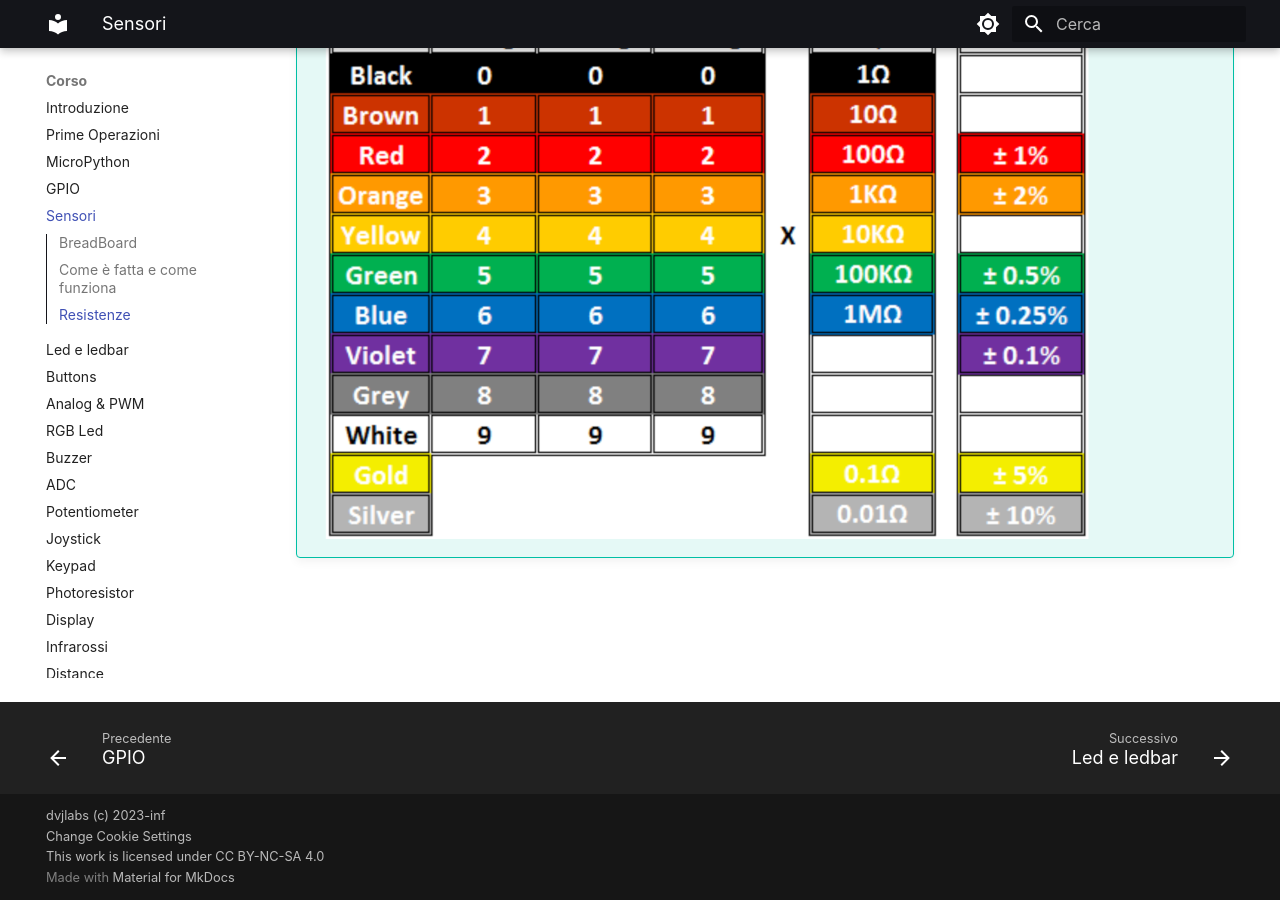
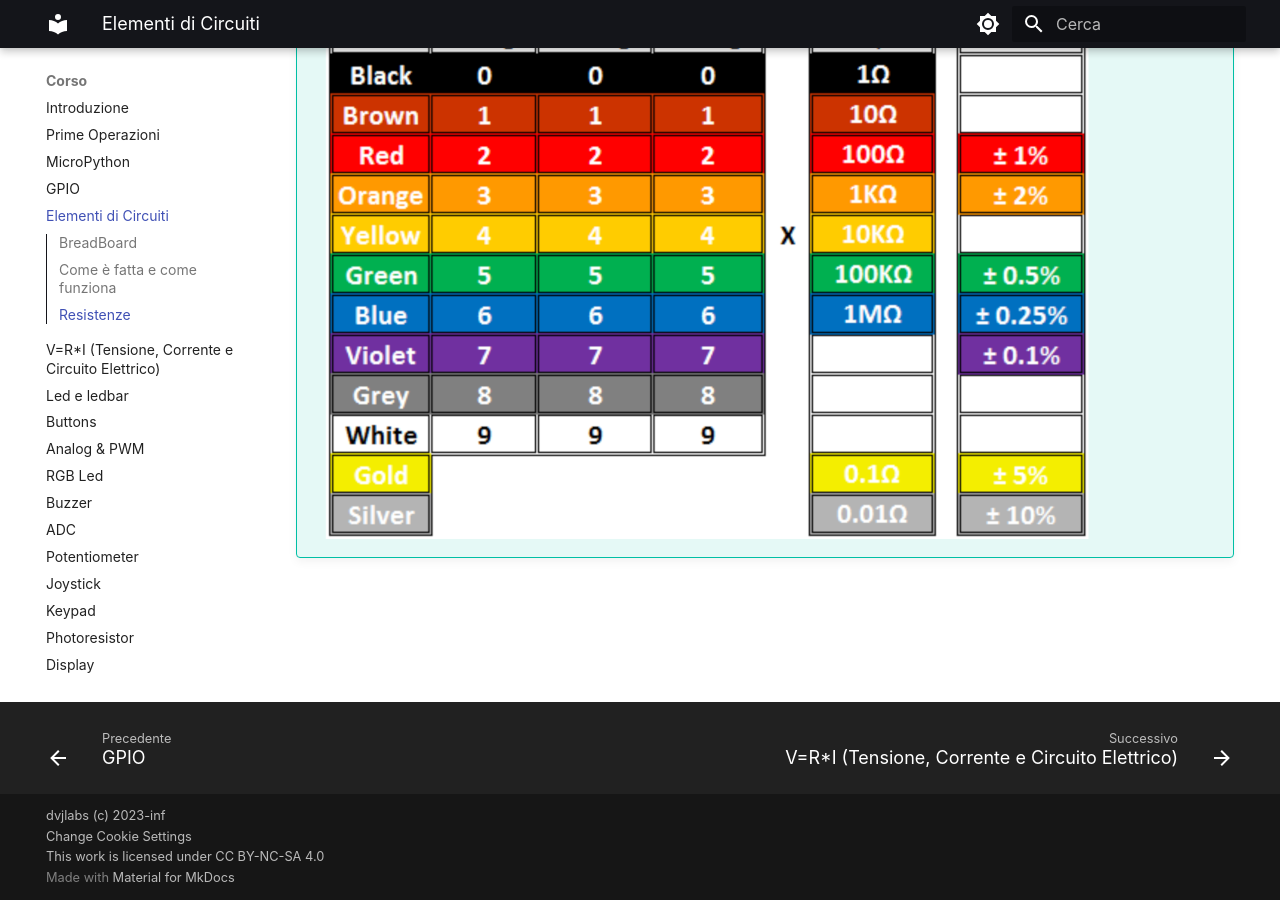
Before and after one commit to dvjlabs/esp32_course, an MkDocs documentation site: the page built from docs/corso/10_sensori.md, in a window 1280 px wide and 900 px high, scrolled down 3311 px. Built offline with MkDocs 1.6.1 and Material for MkDocs 9.7.7, drawn with Linux system fonts in a browser that asks for light colours.

Commit message:
Update mkdocs.yml
introdutto v=ri

```diff
--- a/mkdocs.yml
+++ b/mkdocs.yml
@@ -73,7 +73,8 @@ nav:
       - Prime Operazioni: corso/01_prime_operazioni.md
       - MicroPython: corso/02_micropython.md
       - GPIO: corso/03_GPIO.md
-      - Sensori: corso/10_sensori.md
+      - Elementi di Circuiti: corso/10_sensori.md
+      - V=R*I (Tensione, Corrente e Circuito Elettrico): corso/09_corrente_tensione_circuito.md
       - Led e ledbar: corso/11_led_ledbar.md
       - Buttons: corso/12_buttons.md
       - Analog & PWM: corso/20_analog_pwm.md
```
